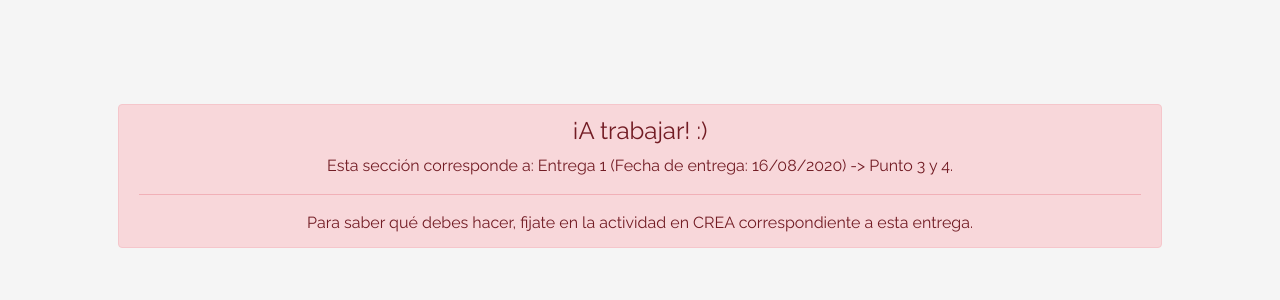
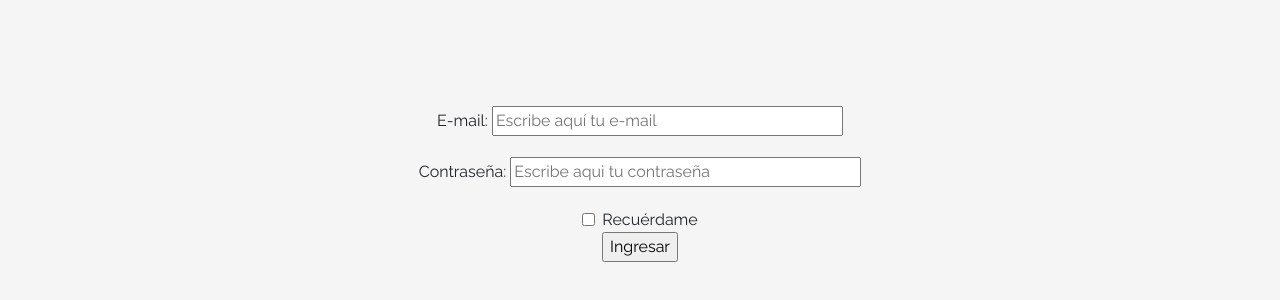
Before and after one commit to trianabares/Ecommerce_JAP, a plain HTML site: page login.html in a window 1280 px wide. Shown: the part 216-516 px from the top of the page. Drawn offline with Linux system fonts and the light colour scheme.

Commit message:
login y ptoducts

```diff
--- a/js/login.js
+++ b/js/login.js
@@ -1,3 +1,10 @@
+function validar()  {
+        window.location="index.html";;
+}
+
+
+
+
 //Función que se ejecuta una vez que se haya lanzado el evento de
 //que el documento se encuentra cargado, es decir, se encuentran todos los
 //elementos HTML presentes.
--- a/login.html
+++ b/login.html
@@ -39,12 +39,21 @@
 
 <body class="text-center">
   <div class="container p-5">
-    <div class="alert alert-danger" role="alert" style="position: relative; width:auto; top: 0;">
-      <h4 class="alert-heading">¡A trabajar! :)</h4>
-      <p>Esta sección corresponde a: Entrega 1 (Fecha de entrega: 16/08/2020) -> Punto 3 y 4.</p>
-      <hr>
-      <p class="mb-0">Para saber qué debes hacer, fijate en la actividad en CREA correspondiente a esta entrega.</p>
-    </div>
+    <form id="login" onsubmit='validar()'>
+      <div class="form-group">
+        <label for="inputEmail">E-mail: </label>
+        <input type="email" id="inputEmail" size="40" placeholder="Escribe aquí tu e-mail" required>
+      </div>
+      <div class="form-group">
+        <label for="inputPassword">Contraseña: </label>
+        <input type="password" id="inputPassword" size="40" placeholder="Escribe aqui tu contraseña" required>
+      </div>
+      <div class="form-check">
+        <input type="checkbox" class="form-check-input" id="checkbox1">
+        <label class="form-check-label" for="checkbox1">Recuérdame</label>
+      </div>
+      <input value="Ingresar" type="submit">
+    </form>
   </div>
 
   <script src="js/init.js"></script>
```
Also changed, not shown: js/products.js (+37 -2 lines), products.html (+11 -6 lines).
